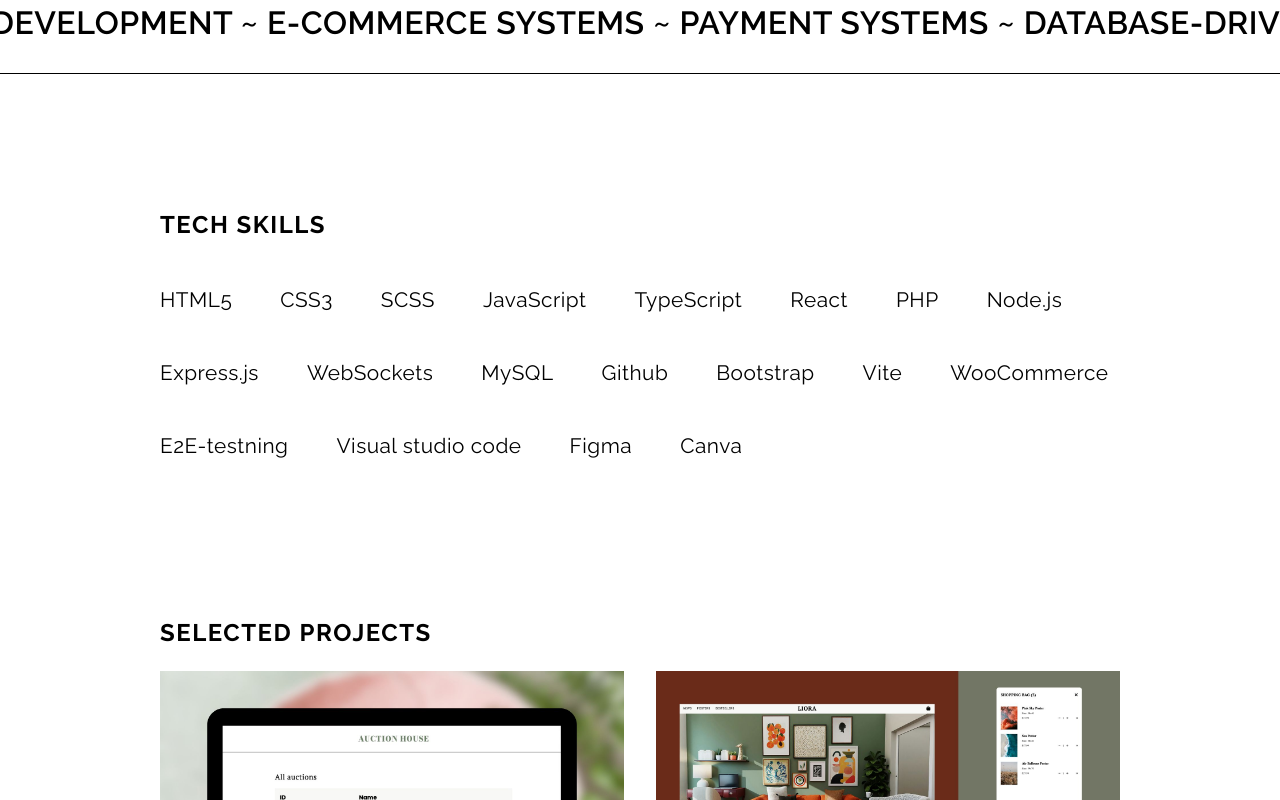
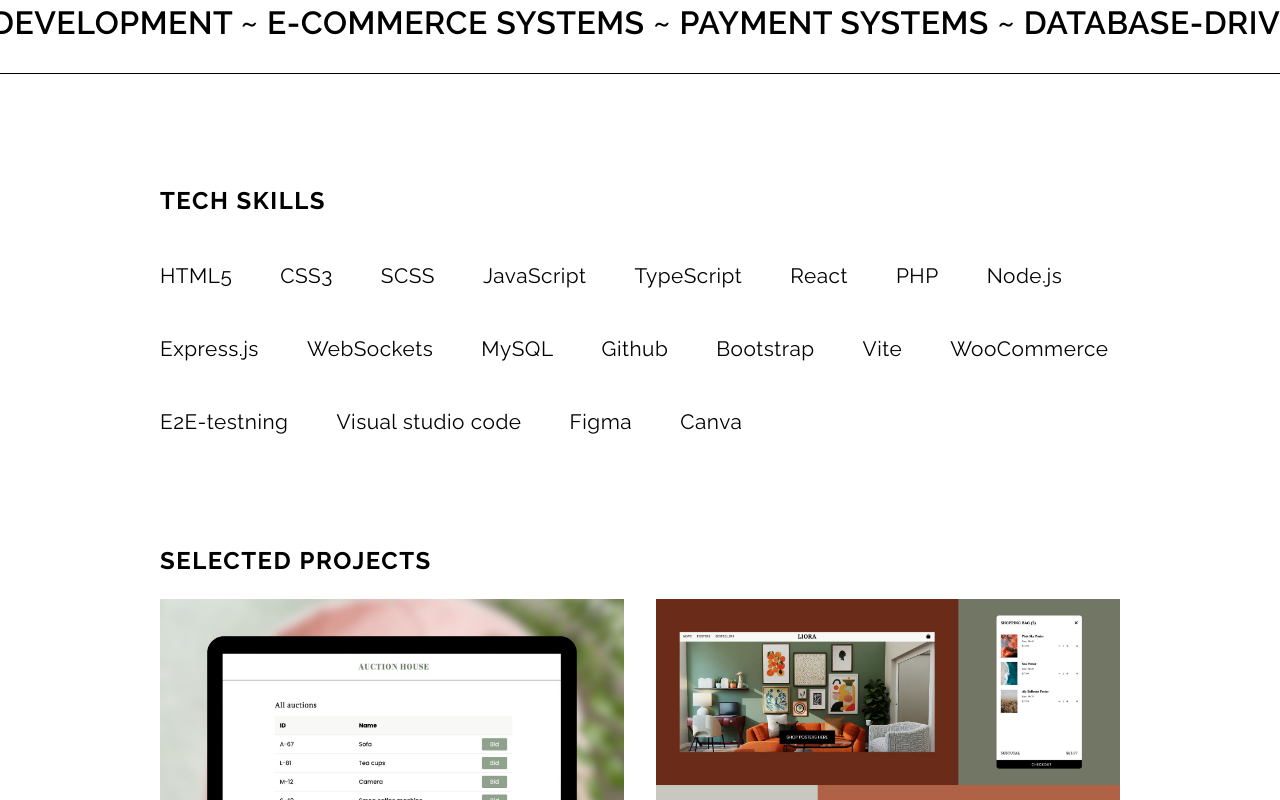
Before and after one commit to malinjansson/mjportfolio, a React (Vite) app: page / in a window 1280 px wide. Shown: the part 1520-2320 px from the top of the page. Built offline with nearby package versions, Linux system fonts and the light colour scheme; a web font is replaced by a local one.

Commit message:
changed padding on desktop

```diff
--- a/src/styles/_variables.scss
+++ b/src/styles/_variables.scss
@@ -12,7 +12,7 @@ $h3-mobile: 16px;
 $h3-desktop: 1.5rem;
 
 $body-padding-mobile: 2.5rem 2.3rem;
-$body-padding-desktop: 5rem 10rem;
+$body-padding-desktop: 3.5rem 10rem;
 
 $heading-padding-bottom: 1.5rem;
 
```
